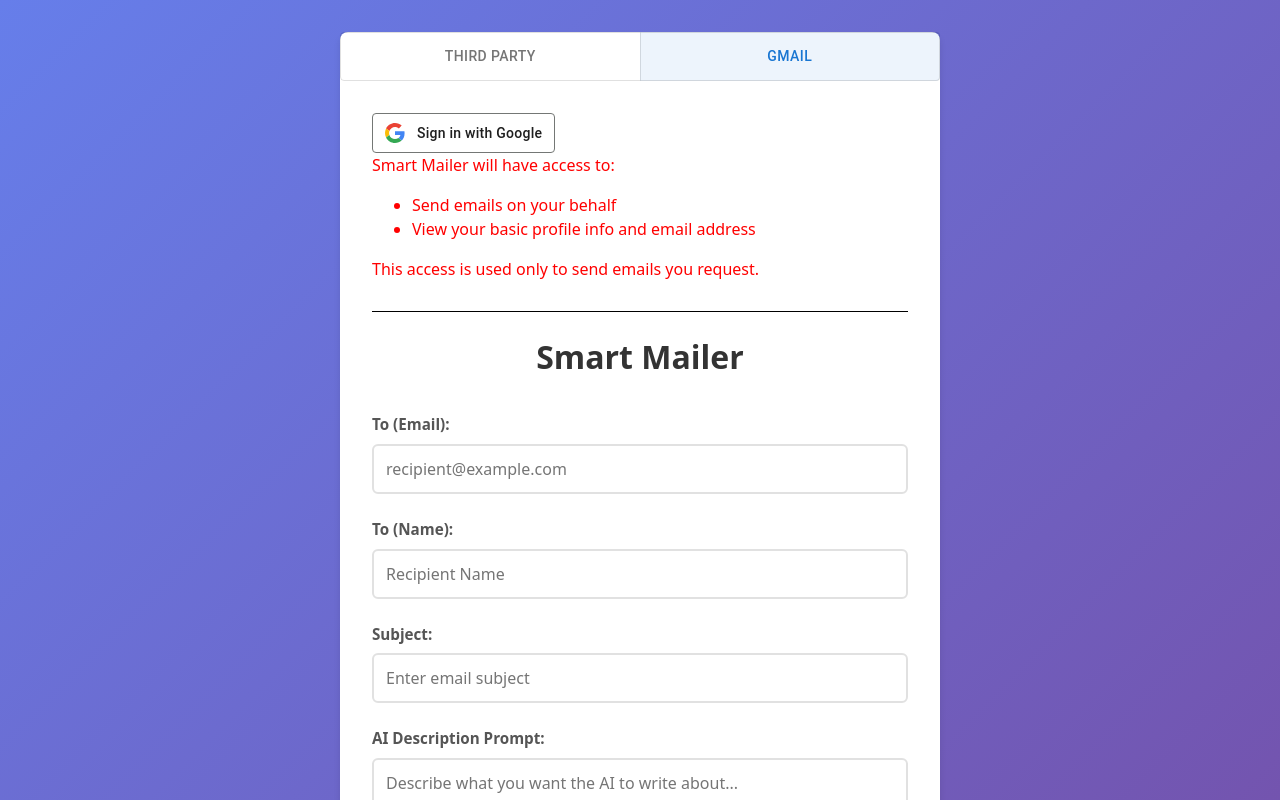
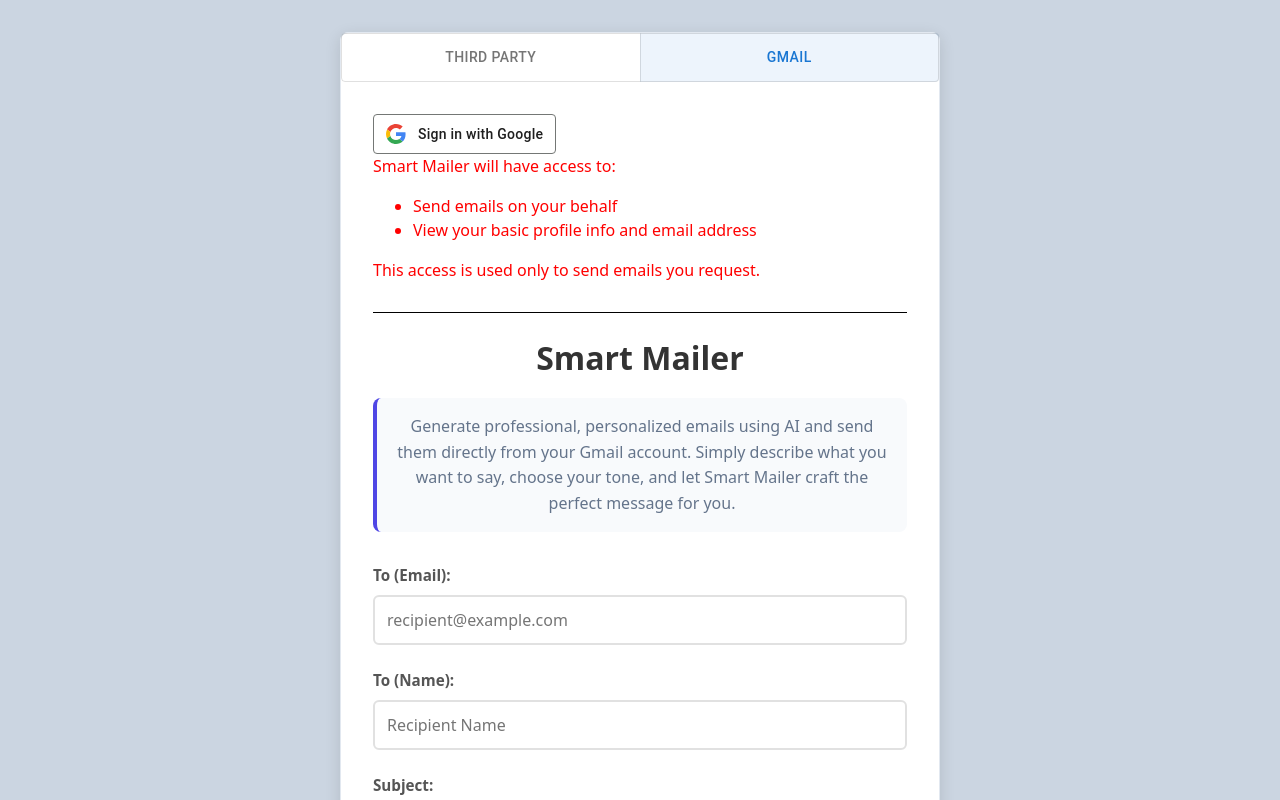
Before and after one commit to hobbbbies/smart-mailer-FE, a React (Vite) app: page / in a window 1280 px wide. Shown: the top 800 px of the page. Built offline with nearby package versions, Linux system fonts and the light colour scheme.

Commit message:
App Description

```diff
--- a/src/App.css
+++ b/src/App.css
@@ -3,7 +3,8 @@
     max-width: 600px;
     background: #ffffff;
     border-radius: 8px;
-    box-shadow: 0 4px 6px rgba(0, 0, 0, 0.1);
+    box-shadow: 0 4px 16px rgba(0, 0, 0, 0.12);
+    border: 1px solid #e2e8f0;
 }
 
 .container {
@@ -13,8 +14,25 @@
 h1 {
   text-align: center;
   color: #333;
+  margin-bottom: 1rem;
+  font-size: 2rem;
+}
+
+.app-description {
+  text-align: center;
   margin-bottom: 2rem;
-  font-size: 2rem;
+  padding: 1rem;
+  background-color: #f8fafc;
+  border-radius: 8px;
+  border-left: 4px solid #4f46e5;
+}
+
+.app-description p {
+  margin: 0;
+  color: #64748b;
+  font-size: 1rem;
+  line-height: 1.6;
+  max-width: none;
 }
 
 .email-form {
--- a/src/App.jsx
+++ b/src/App.jsx
@@ -159,6 +159,9 @@
             {/* <button onClick={handleOauth}>Log In with google</button> */}
             {serviceType==="Gmail" ? <Google user={user} setUser={setUser} denied={denied} /> : <div><i>Emails will be sent through a third party domain<br></br> <strong>NOTE: Third party emails are currently demo mode - only emails to stefankkvitanov@gmail.com will work</strong>. </i></div>}
             <h1>Smart Mailer</h1>
+            <div className="app-description">
+              <p>Generate professional, personalized emails using AI and send them {serviceType === 'Gmail' ? 'directly from your Gmail account' : 'from a third party domain'}. Simply describe what you want to say, choose your tone, and let Smart Mailer craft the perfect message for you.</p>
+            </div>
             <form onSubmit={handleSubmit} className="email-form">
              {serviceType !== 'Gmail' && (
                <>
--- a/src/index.css
+++ b/src/index.css
@@ -21,7 +21,7 @@
   margin: 0;
   min-width: 320px;
   min-height: 100vh;
-  background: linear-gradient(135deg, #667eea 0%, #764ba2 100%);
+  background-color: #cbd5e1;
   padding: 2rem 0;
 }
 
```
Also changed, not shown: 1 other file (tests, documents, lock files or other folders).
